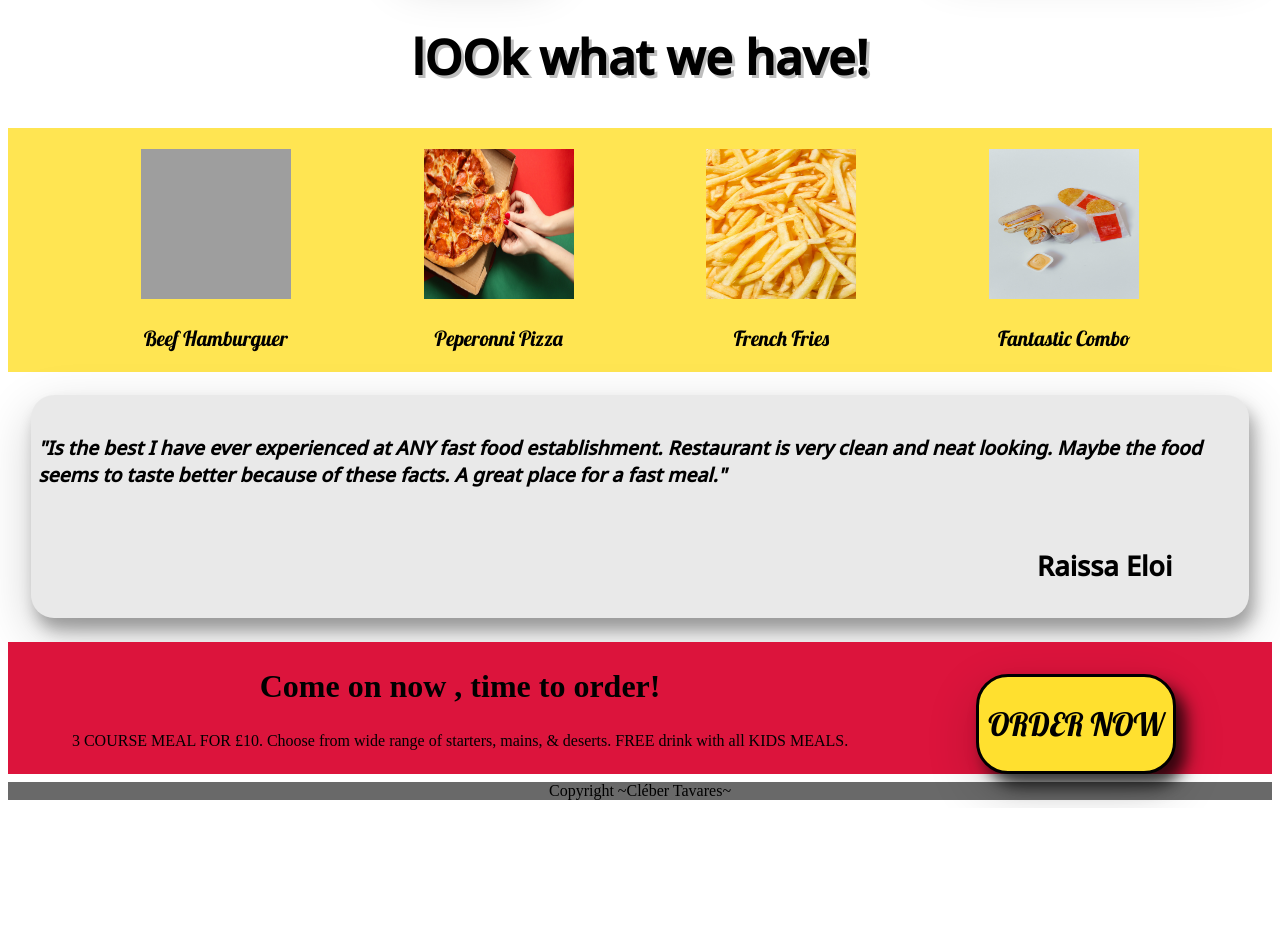
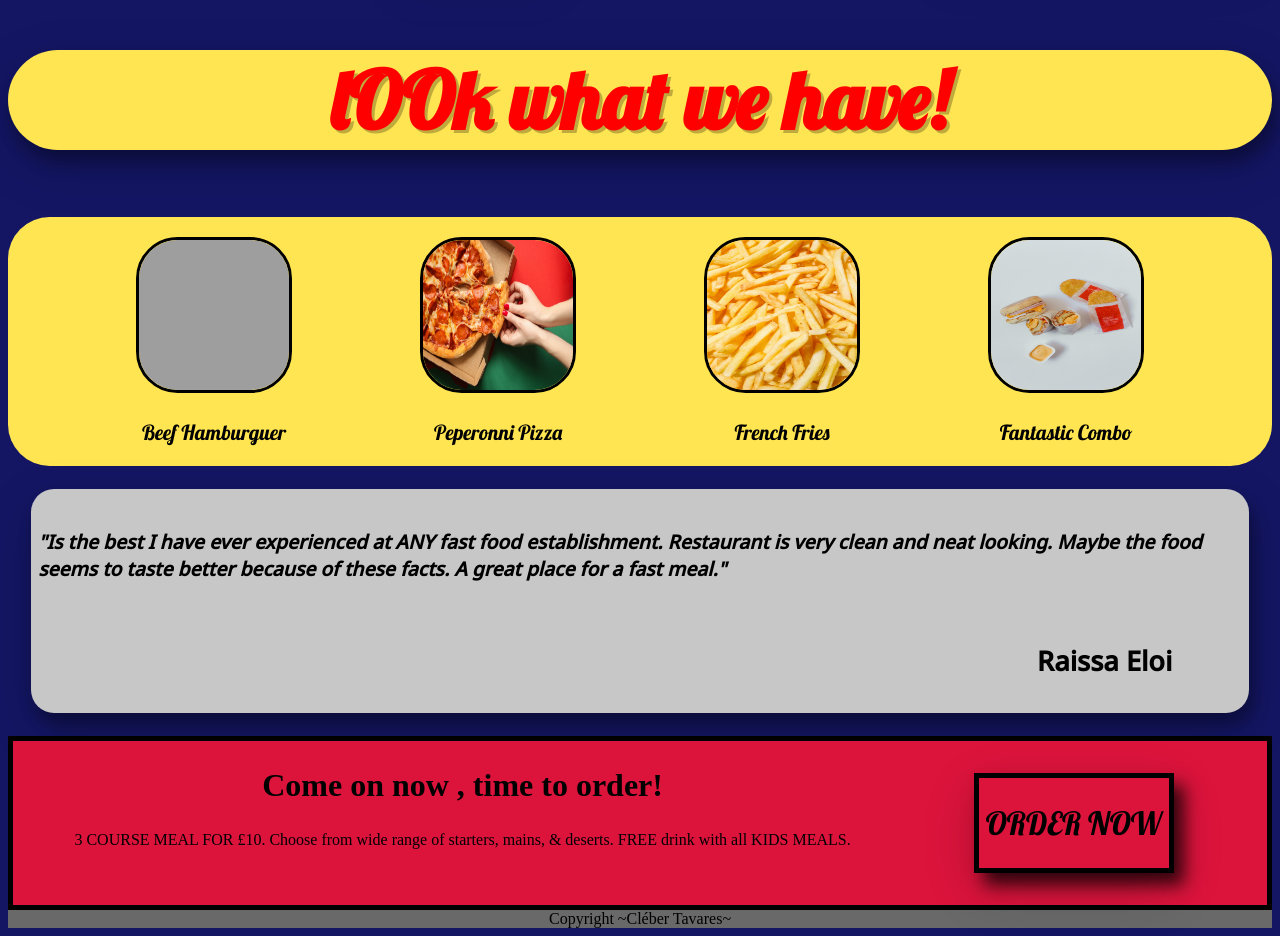
Before and after one commit to cleberdoom/project-landing-page, a plain HTML site: page index.html in a window 1280 px wide. Shown: the part 520-1456 px from the top of the page. Before the commit the page ends 1328 px from the top, so only its background shows below. Drawn offline with Linux system fonts and the light colour scheme; grey boxes are pictures that could not be loaded.

Commit message:
Some changes to buttons and backgrounds

```diff
--- a/styles.css
+++ b/styles.css
@@ -1,3 +1,9 @@
+body{
+    background-color: rgb(20, 22, 100)
+}
+
+
+
 header{
     background: linear-gradient(3deg, rgba(251,0,0,1) 17%, rgba(255,255,255,1) 50%, rgba(119, 143, 252, 0.664) 100%);
     border: 5px solid rgba(229, 250, 108, 0.24);
@@ -76,7 +82,7 @@ header{
     justify-content: center;
 }
 
-button {
+.button1 {
 
     text-align: center;
     width: 150px;
@@ -88,11 +94,9 @@ button {
     transition: background-color 1s;
     transition: border 1s;
 }
-button:hover{
+.button1:hover{
     justify-content: center;
     text-align: center;
-    width: 170px;
-    height: 120px;
     border-radius:1em;
     border: 3px solid rgb(0, 0, 0);
     background: rgb(247, 13, 13);
@@ -109,11 +113,14 @@ button:hover{
 
 .containercentral h2{
     text-align: center;
-    font-family: 'Noto Sans', sans-serif;
-    font-size: 3em;
+    font-family: 'Lobster', sans-serif;
+    color: red;
+    font-size: 5em;
     text-shadow: 3px 3px #00000041;
     text-decoration: solid;
-
+    background-color: rgb(255, 229, 82);
+    border-radius: 2em;
+    box-shadow:5px 12px 16px 0 rgba(0, 0, 0, 0.301),0 17px 50px 0 rgba(0,0,0,0.19);
 }
 
 .ads{
@@ -123,6 +130,12 @@ button:hover{
     padding-top: 1em;
     background-color: rgb(255, 229, 82);
     font-size: 1.3em;
+    border-radius: 2em;
+}
+
+.ads img {
+    border-radius: 2em;
+    border: 3px solid black;
 }
 
 .adsimg1{
@@ -130,15 +143,18 @@ button:hover{
     flex-direction: column;
     text-align: center;
     font-family: 'Lobster', sans-serif;
+    border-radius: 2em;
 
 }
 
 
-.adsimg2{
+.adsimg2 {
 
     flex-direction: column;
     text-align: center;
     font-family: 'Lobster', sans-serif;
+
+
 }
 .adsimg3{
     flex-direction: column;
@@ -158,7 +174,7 @@ button:hover{
 .marketing{
 
     font-family: 'Noto Sans', sans-serif;
-    background-color: rgba(90, 90, 90, 0.13);
+    background-color: rgb(199, 199, 199);
     border-radius: 1em;
     padding: 0.3em;
     font-size: 1.45em;
@@ -177,6 +193,7 @@ button:hover{
     display: flex;
     background-color: crimson;
     justify-content: space-around;
+    border: 5px solid black;
 }
 
 .conversion h2{
@@ -192,12 +209,15 @@ button:hover{
 .bttn{
     font-family: 'Lobster', sans-serif;
     font-size: 2em;
-    align-items: baseline;
+    align-items:center;
     width: 200px;
     height: 100px;
     margin-top: 1em;
     margin-right: 1em;
-    background-color: rgb(255, 224, 47);
+    margin-bottom: 1em;
+    margin: left 1em;
+    background-color:crimson;
+    border: 5px solid black;
     box-shadow:10px 12px 16px 0 rgba(0, 0, 0, 0.747),0 17px 50px 0 rgba(0,0,0,0.19);
 }
 
@@ -215,7 +235,7 @@ button:hover{
 
 
 footer{
-    margin-top: 0.5em;
+
     background-color: dimgray;
     text-align: center;
 }
```
